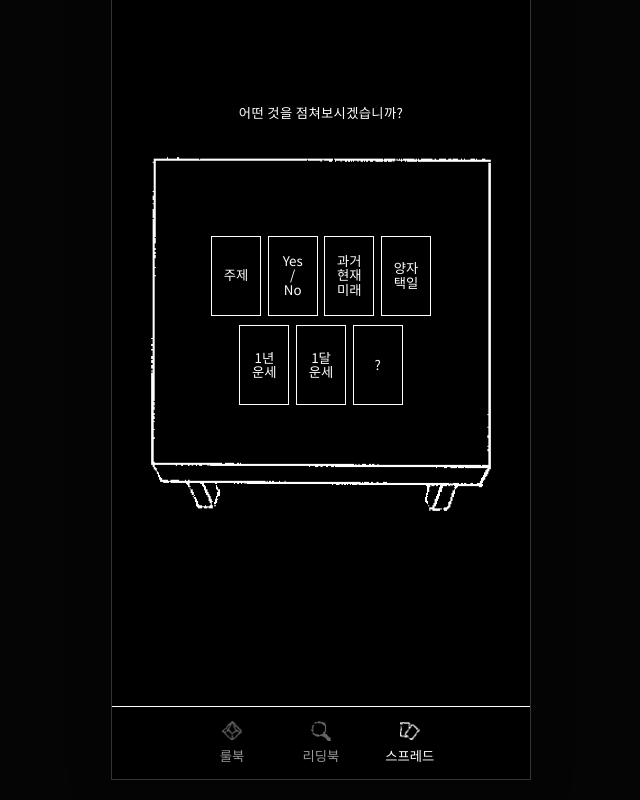
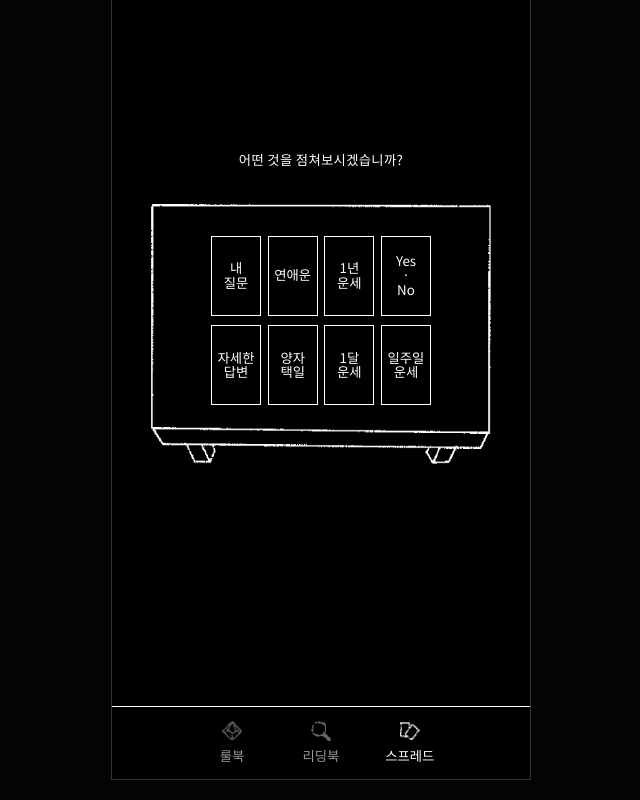
Before and after one commit to horangg/The-Fortune-Pack, a React (Vite) app: page / in a window 1280 px wide. Both pictures are taken after a click on the button "스프레드". Shown: the part 80-880 px from the top of the page, without its empty margins (319-959 px from the left). Built offline with nearby package versions, Linux system fonts and the light colour scheme.

Commit message:
스프레드 항목 8개로 업데이트

```diff
--- a/src/components/SpreadGuideTab.tsx
+++ b/src/components/SpreadGuideTab.tsx
@@ -21,9 +21,9 @@ interface SpreadDef {
 
 const SPREADS: SpreadDef[] = [
   {
-    id: 'topic',
-    name: '주제',
-    displayName: '주제',
+    id: 'my-question',
+    name: '내 질문',
+    displayName: '내\n질문',
     layout: '4-card',
     positions: [
       { id: 1, name: '주제', meaning: '상담하고자 하는 주요 주제나 현재 가장 집중해야 할 핵심 문제입니다.' },
@@ -33,24 +33,34 @@ const SPREADS: SpreadDef[] = [
     ]
   },
   {
+    id: 'love',
+    name: '연애운',
+    displayName: '연애운',
+    layout: 'placeholder',
+    positions: [{ id: 1, name: '연애운', meaning: '현재 당신의 연애 에너지와 다가올 관계의 흐름입니다.' }]
+  },
+  {
+    id: 'yearly',
+    name: '1년 운세',
+    displayName: '1년\n운세',
+    layout: 'placeholder',
+    positions: [{ id: 1, name: '1년 흐름', meaning: '올 한 해 동안 펼쳐질 전반적인 운의 흐름과 주요 테마입니다.' }]
+  },
+  {
     id: 'yesno',
     name: 'Yes / No',
-    displayName: 'Yes\n/\nNo',
+    displayName: 'Yes\n·\nNo',
     layout: '1-card',
     positions: [
       { id: 1, name: '결과', meaning: '질문에 대한 명확한 긍정(Yes) 또는 부정(No)의 대답과 그 이유입니다.' }
     ]
   },
   {
-    id: 'past-present-future',
-    name: '과거 현재 미래',
-    displayName: '과거\n현재\n미래',
-    layout: '3-card',
-    positions: [
-      { id: 1, name: '과거', meaning: '이 문제의 원인이 되었던 흘러간 흐름과 상황의 출발점입니다.' },
-      { id: 2, name: '현재', meaning: '당신이 처해 있는 지금 이 순간의 실질적인 상황과 직면한 상태입니다.' },
-      { id: 3, name: '미래', meaning: '현재의 에너지가 그대로 유지될 때 마주하게 될 다가올 결과입니다.' }
-    ]
+    id: 'detailed-answer',
+    name: '자세한 답변',
+    displayName: '자세한\n답변',
+    layout: 'placeholder',
+    positions: [{ id: 1, name: '자세한 답변', meaning: '질문에 대한 깊이 있는 분석과 숨겨진 의미를 파악합니다.' }]
   },
   {
     id: 'choices',
@@ -66,13 +76,6 @@ const SPREADS: SpreadDef[] = [
     ]
   },
   {
-    id: 'yearly',
-    name: '1년 운세',
-    displayName: '1년\n운세',
-    layout: 'placeholder',
-    positions: [{ id: 1, name: '1년 흐름', meaning: '올 한 해 동안 펼쳐질 전반적인 운의 흐름과 주요 테마입니다.' }]
-  },
-  {
     id: 'monthly',
     name: '1달 운세',
     displayName: '1달\n운세',
@@ -80,11 +83,11 @@ const SPREADS: SpreadDef[] = [
     positions: [{ id: 1, name: '이달의 흐름', meaning: '이번 달 당신에게 다가올 주요 사건과 에너지의 흐름입니다.' }]
   },
   {
-    id: 'unknown',
-    name: '?',
-    displayName: '?',
+    id: 'weekly',
+    name: '일주일 운세',
+    displayName: '일주일\n운세',
     layout: 'placeholder',
-    positions: [{ id: 1, name: '알 수 없음', meaning: '아직 개방되지 않은 미지의 스프레드입니다.' }]
+    positions: [{ id: 1, name: '주간 흐름', meaning: '이번 주 당신에게 다가올 주요 사건과 에너지의 흐름입니다.' }]
   }
 ];
 
@@ -138,9 +141,9 @@ export const SpreadGuideTab: React.FC = () => {
               </button>
             ))}
           </div>
-          {/* Bottom Row: 3 cards centered */}
+          {/* Bottom Row: 4 cards centered */}
           <div className="flex justify-center gap-2 w-full">
-            {SPREADS.slice(4, 7).map((spread) => (
+            {SPREADS.slice(4, 8).map((spread) => (
               <button
                 key={spread.id}
                 onClick={() => handleSelectSpread(spread)}
```
Also changed, not shown: public/Table.png.
